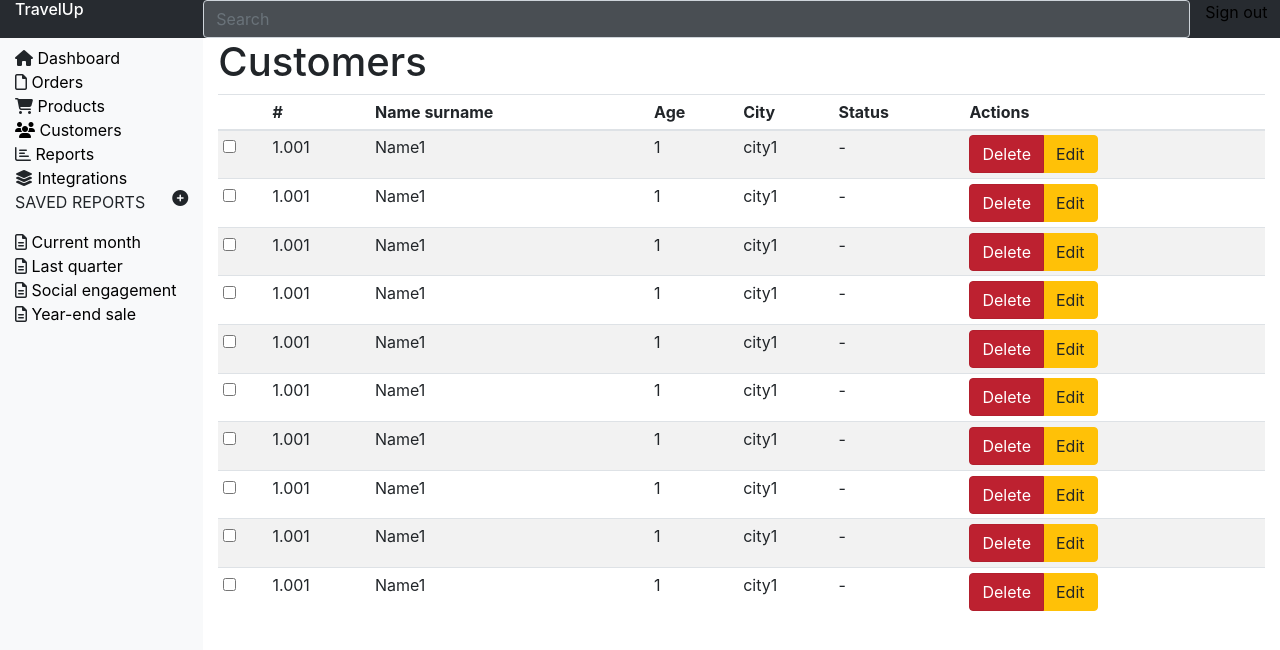
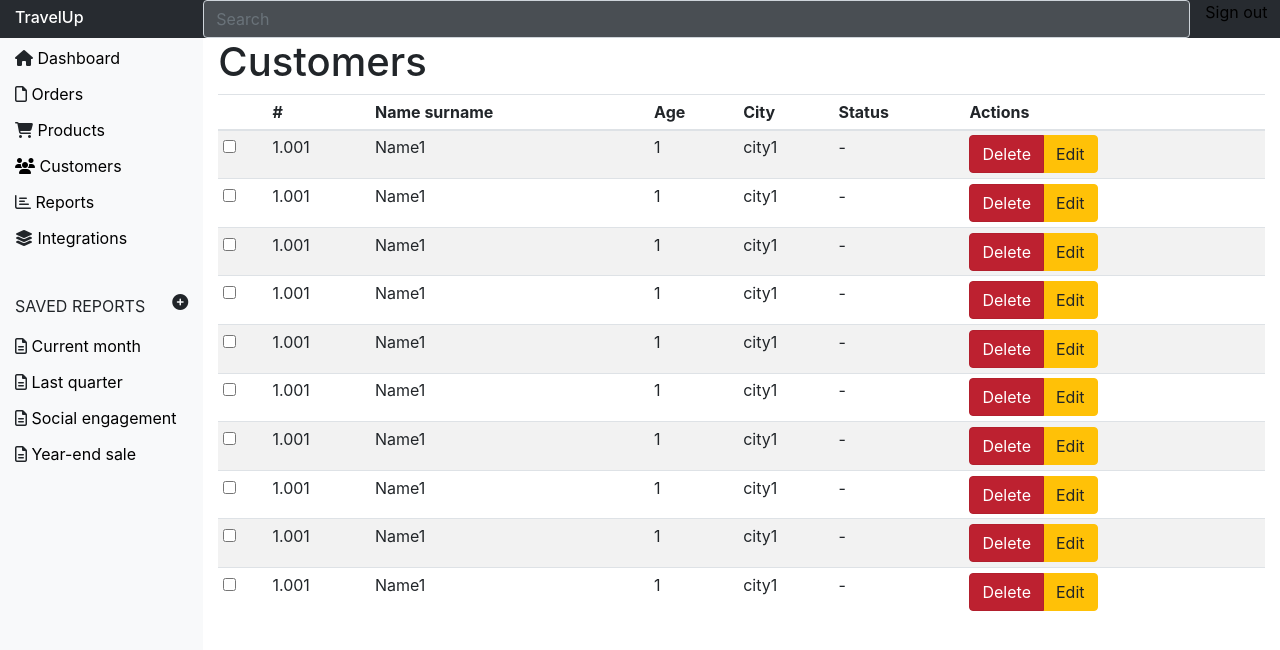
Before and after one commit to Akhat-cpp/site1, a plain HTML site: page index.html in a window 1280 px wide. Drawn offline with nearby package versions, Linux system fonts and the light colour scheme.

Commit message:
Add files via upload

```diff
--- a/index.html
+++ b/index.html
@@ -11,24 +11,24 @@
 	<div class="row">
 		<div class="col-2 menu-bar">
 			<div>
-				<h6 class="bac-col-black-col-white heightfoter container">TravelUp</h6>
+				<h6 class="bac-col-black-col-white heightfoter container pt-2">TravelUp</h6>
 			</div>
 
 			<div class="container">
 				<ul class="nav flex-column">
-					<li><i class="fas fa-home"></i> <a href="#">Dashboard</a></li>
-					<li><i class="far fa-file"></i> <a href="#">Orders</a></li>
-					<li><i class="fas fa-shopping-cart"></i> <a href="#">Products<a></li>
-					<li><i class="fas fa-users"></i> <a href="#">Customers</a></li>
-					<li><i class="far fa-chart-bar"></i> <a href="#">Reports</a></li>
-					<li><i class="fas fa-layer-group"></i> <a href="#">Integrations</a></li>
+					<li><i class="fas fa-home pb-3"></i> <a href="#">Dashboard</a></li>
+					<li><i class="far fa-file pb-3"></i> <a href="#">Orders</a></li>
+					<li><i class="fas fa-shopping-cart pb-3"></i> <a href="#">Products<a></li>
+					<li><i class="fas fa-users pb-3"></i> <a href="#">Customers</a></li>
+					<li><i class="far fa-chart-bar pb-3"></i> <a href="#">Reports</a></li>
+					<li><i class="fas fa-layer-group pb-5"></i> <a href="#">Integrations</a></li>
 
 		  			<li class="d-flex justify-content-between"><p>SAVED REPORTS</p> <i class="fas fa-plus-circle"></i></li>
 
-					<li><i class="far fa-file-alt"></i> <a href="#">Current month</a></li>
-					<li><i class="far fa-file-alt"></i> <a href="#">Last quarter</a></li>
-					<li><i class="far fa-file-alt"></i> <a href="#">Social engagement</a></li>
-					<li><i class="far fa-file-alt"></i> <a href="#">Year-end sale</a></li>
+					<li><i class="far fa-file-alt pb-3"></i> <a href="#">Current month</a></li>
+					<li><i class="far fa-file-alt pb-3"></i> <a href="#">Last quarter</a></li>
+					<li><i class="far fa-file-alt pb-3"></i> <a href="#">Social engagement</a></li>
+					<li><i class="far fa-file-alt pb-3"></i> <a href="#">Year-end sale</a></li>
 		  		</ul>
 			</div>
 		</div>
```
